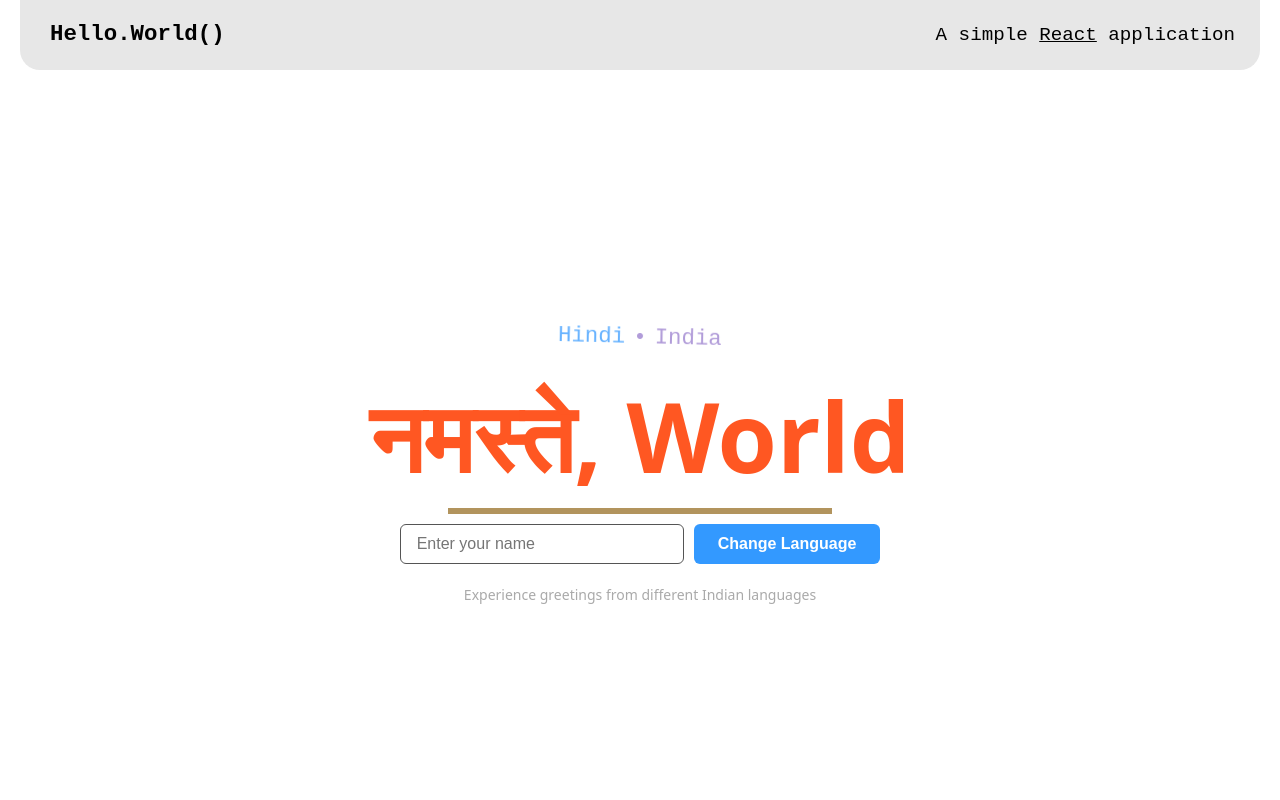
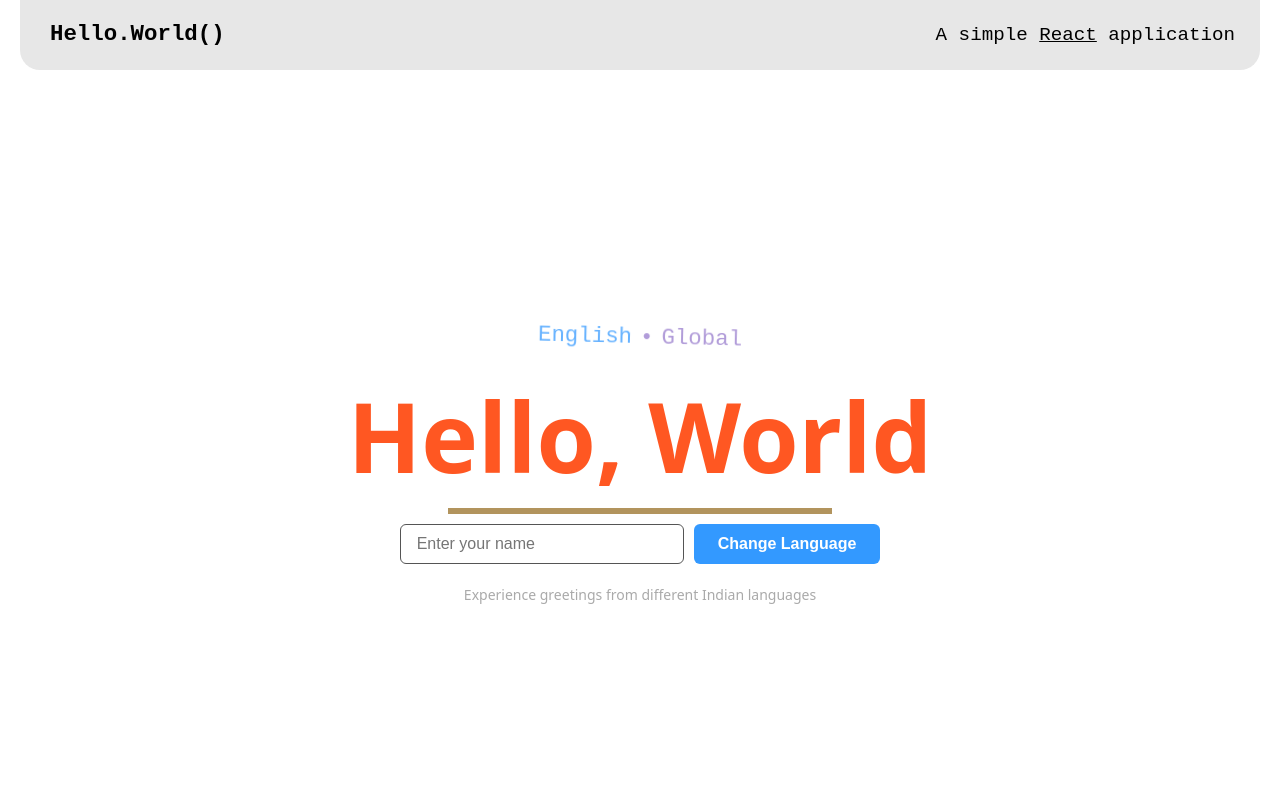
Before and after one commit to mohanreddynandaluru/Hello_World, a React (Vite) app: page / in a window 1280 px wide. Shown: the top 800 px of the page. Built offline with nearby package versions, Linux system fonts and the light colour scheme.

Commit message:
deployment error fix

```diff
--- a/src/components/Helloworld.jsx
+++ b/src/components/Helloworld.jsx
@@ -5,6 +5,7 @@ export default function HelloWorldPage() {
   const [name, setName] = useState("");
   const [langIndex, setLangIndex] = useState(0);
   const LanguageData = [
+    { name: "English", greeting: "Hello", region: "Global", color: "#FF5722" },
     { name: "Hindi", greeting: "नमस्ते", region: "India", color: "#FF5722" },
     {
       name: "Tamil",
```
